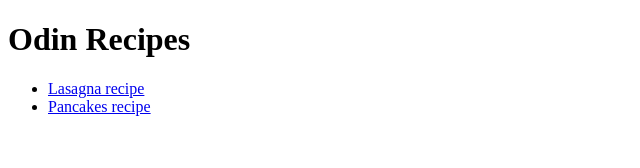
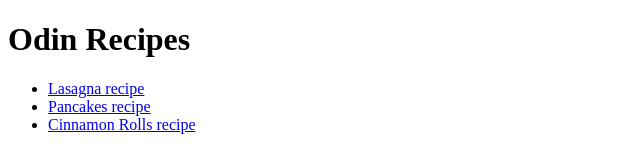
Before and after one commit to PiotrCholewinski/odin-recipes, a plain HTML site: page index.html in a window 1280 px wide. Shown: the whole page, without its empty margins (0-640 px from the left). Drawn offline with Linux system fonts and the light colour scheme.

Commit message:
added link to cinnamon rolls webpage

```diff
--- a/index.html
+++ b/index.html
@@ -11,6 +11,7 @@
     <ul>
     <li><a href="recipes/lasagna.html">Lasagna recipe</a></li>
     <li><a href="recipes/pancakes.html">Pancakes recipe</a></li>
+    <li><a href="recipes/cinnamon.html">Cinnamon Rolls recipe</a></li>
     </ul>
 </body>
 </html>
```
